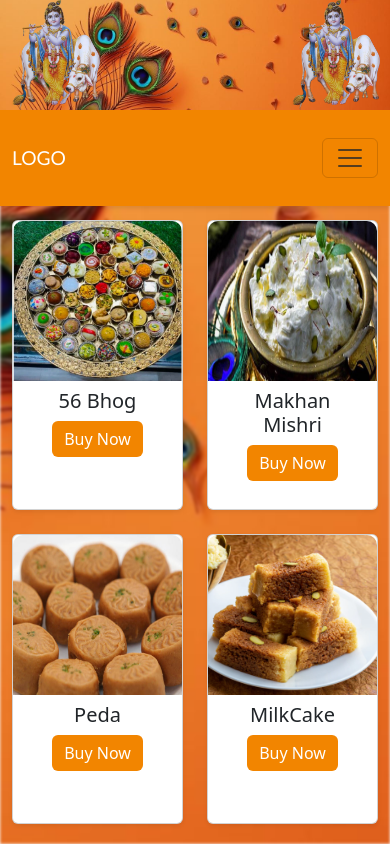
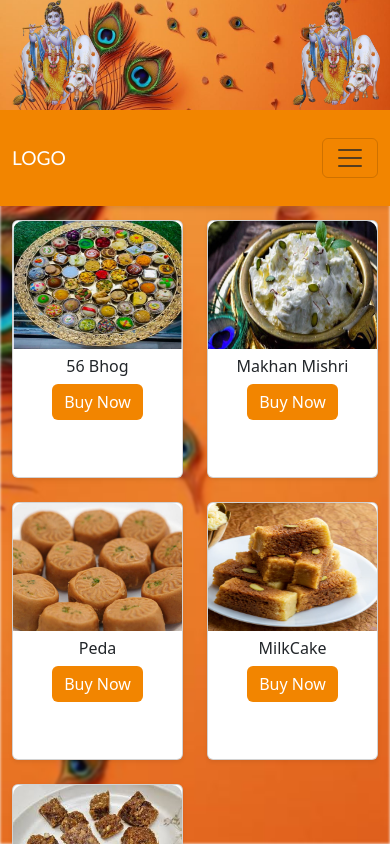
Before and after one commit to AAbhishek1234/Bankebihariwebsite, a React (Create React App) app: page /product/prashad in a window 390 px wide. Shown: the top 844 px of the page. Built offline with nearby package versions, Linux system fonts and the light colour scheme.

Commit message:
prashadd

```diff
--- a/src/pages/prashad.css
+++ b/src/pages/prashad.css
@@ -3,13 +3,14 @@
         margin-top: 11rem !important;
     }
     .prashad-card-img{
-        height: 10rem !important;
+        height: 8rem !important;
     }
     .prashad-card-body{
         height: 8rem !important;
     }
    .prashad-card-title{
     margin-top: -0.5rem;
+    font-size:1rem !important ;
    }
    .prashad-card-button{
      margin-top: -0.5rem !important;
```
